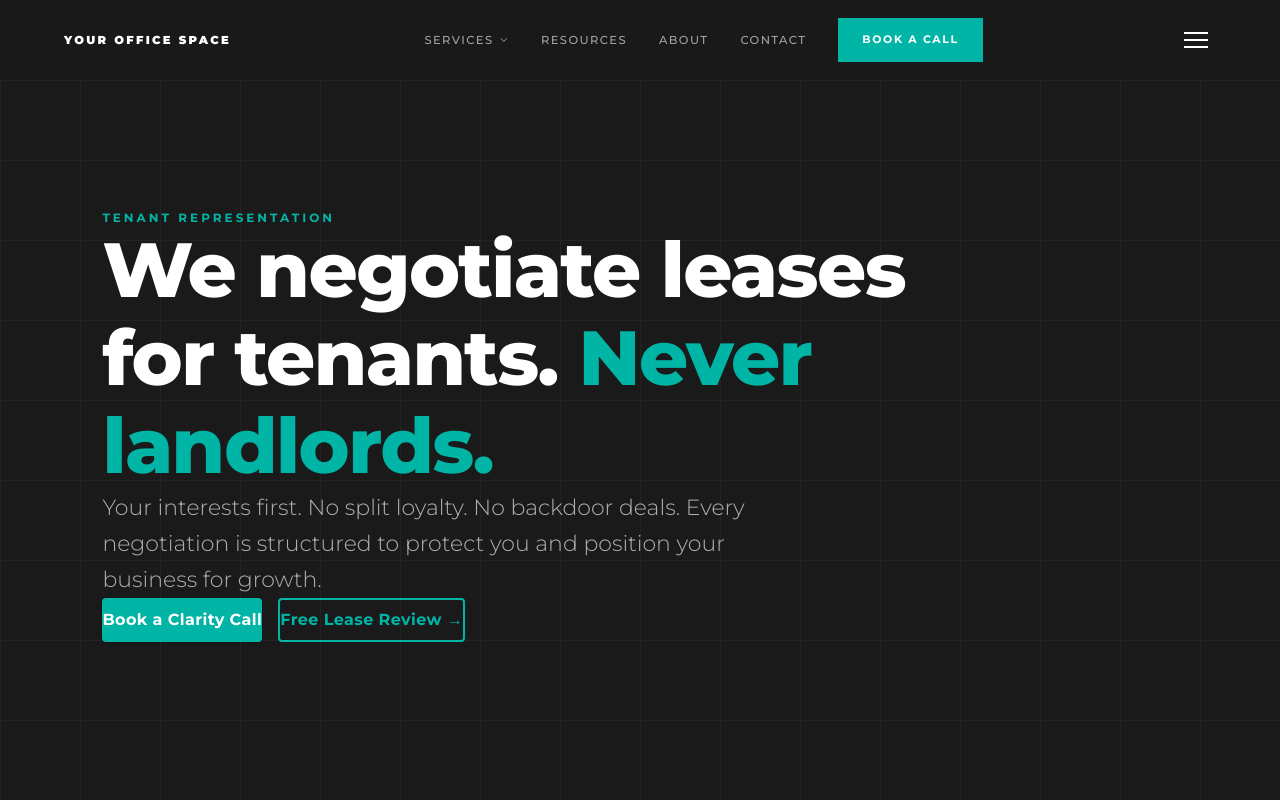
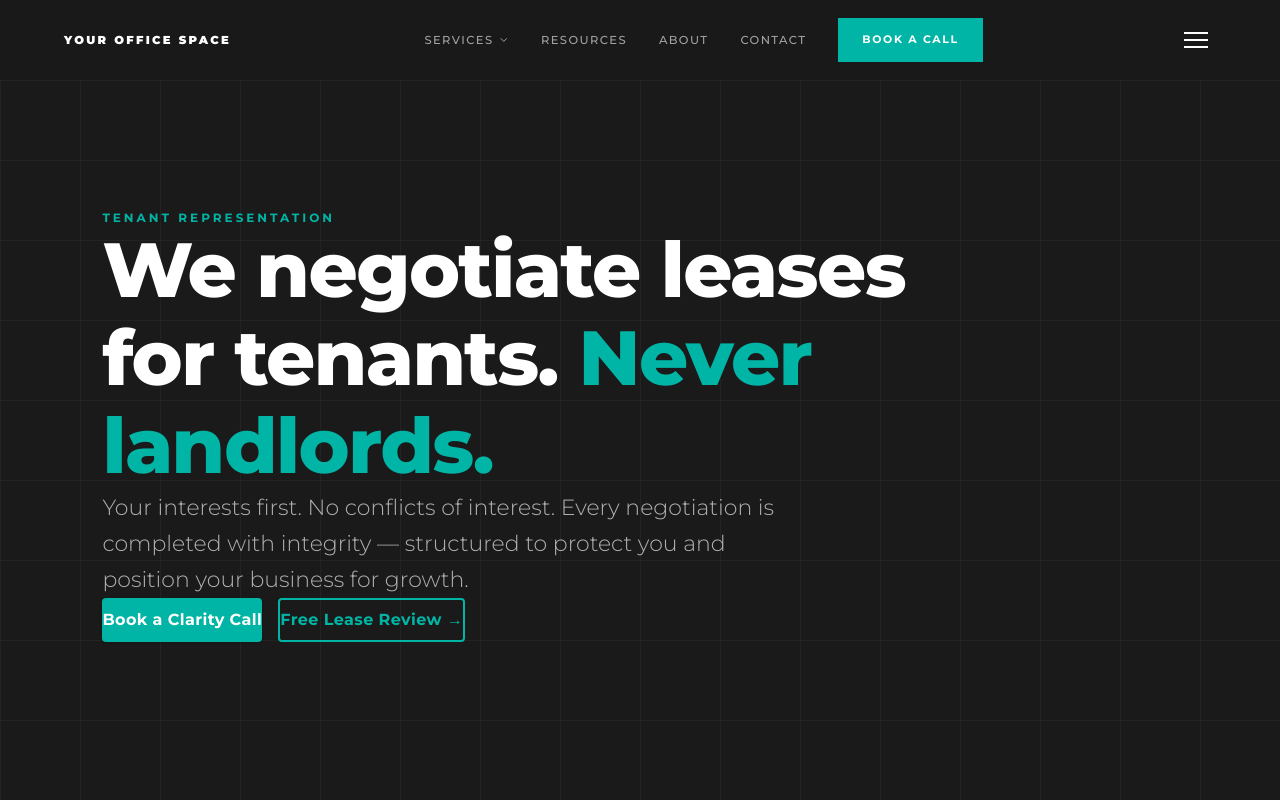
Before and after one commit to yossy-jk/yos-website, a Next.js app: page /tenant-rep in a window 1280 px wide. Shown: the top 800 px of the page. Built offline with nearby package versions, Linux system fonts and the light colour scheme.

Commit message:
Tenant-rep: replace backdoor deals language with integrity framing

```diff
--- a/src/app/tenant-rep/page.tsx
+++ b/src/app/tenant-rep/page.tsx
@@ -8,7 +8,7 @@ import { HUBSPOT } from '@/lib/constants'
 
 export const metadata = {
   title: 'Tenant Representation | Your Office Space',
-  description: 'Commercial lease negotiation for tenants only. No split loyalties, no backdoor deals — hard negotiation to protect your business wherever you are in Australia.'
+  description: 'Commercial lease negotiation for tenants only. No split loyalties, no conflicts of interest — every deal completed with integrity to protect your business wherever you are in Australia.'
 }
 
 const SEC  = { paddingTop: 'clamp(5rem,10vw,12rem)', paddingBottom: 'clamp(5rem,10vw,12rem)' }
@@ -40,7 +40,7 @@ export default function TenantRepPage() {
           <FadeIn delay={200}>
             <p className="text-white/65 font-light leading-relaxed max-w-2xl mb-10 sm:mb-12"
               style={{ fontSize: 'clamp(1rem,2vw,1.375rem)' }}>
-              Your interests first. No split loyalty. No backdoor deals. Every negotiation is structured to protect you and position your business for growth.
+              Your interests first. No conflicts of interest. Every negotiation is completed with integrity — structured to protect you and position your business for growth.
             </p>
           </FadeIn>
           <FadeIn delay={300}>
```
